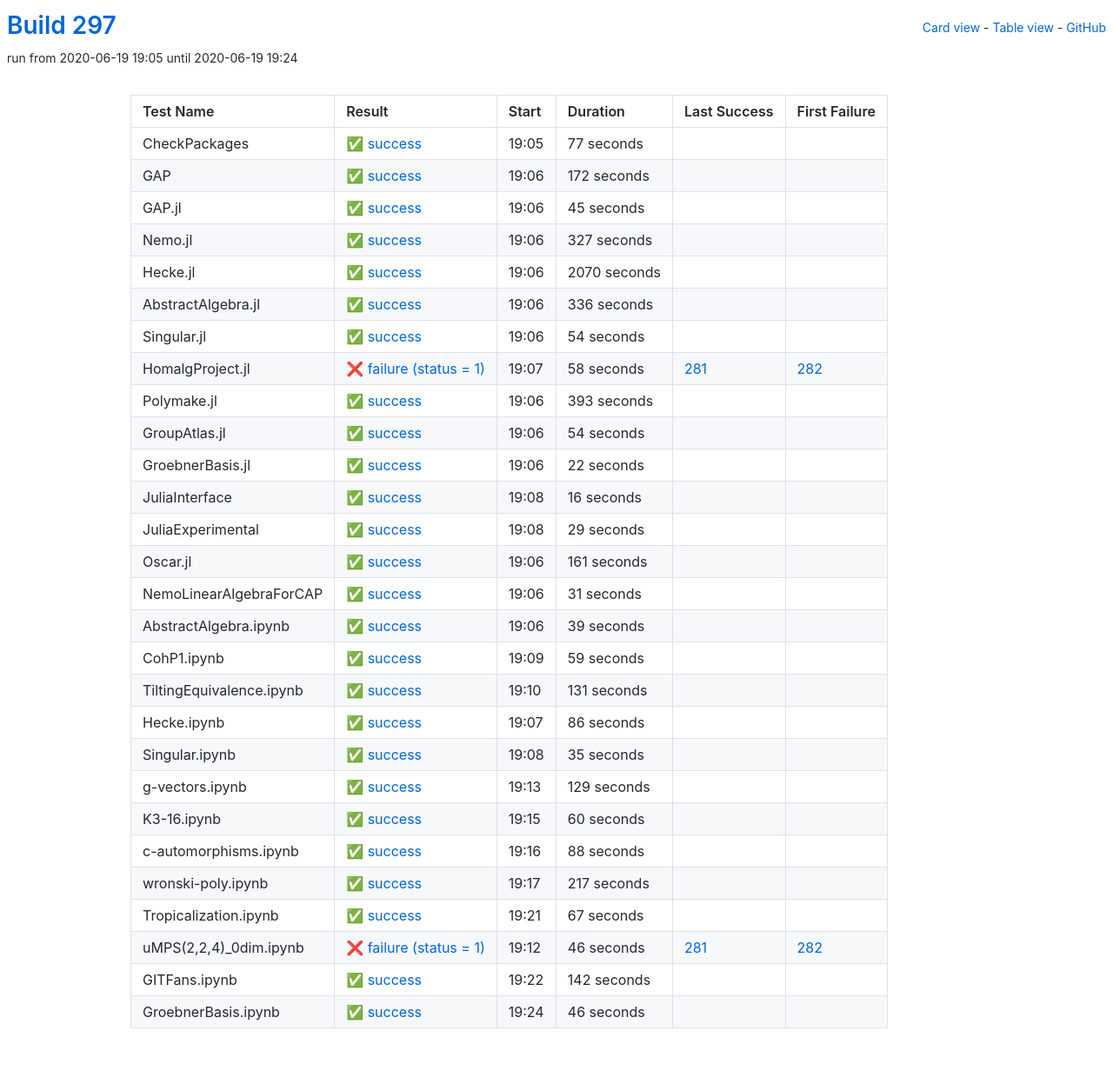
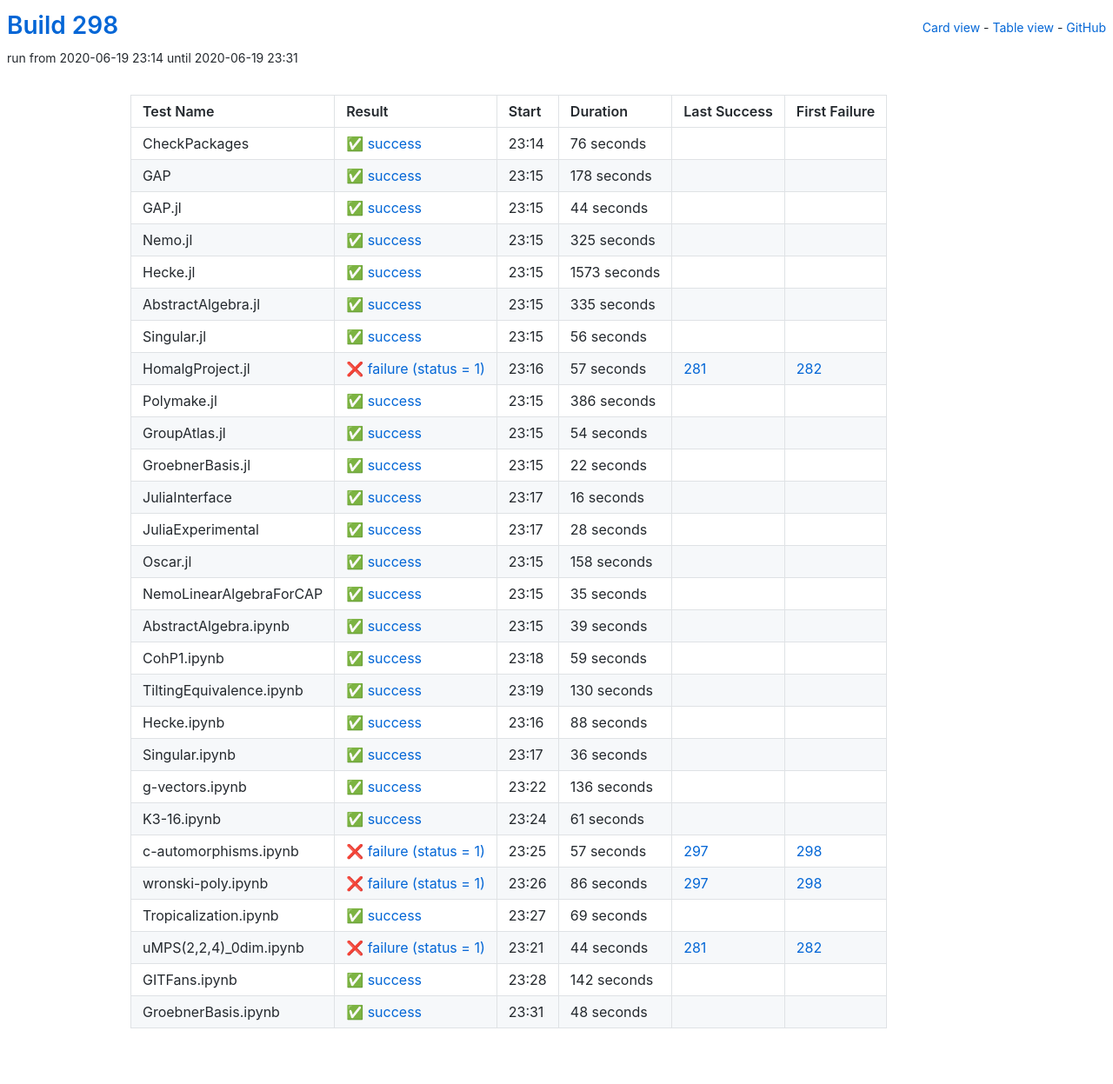
Before and after one commit to oscar-system/oscar-ci-status-stable, a Jekyll site: the page built from table.html, in a window 1280 px wide. Shown: the whole page at 87% size. Built offline with Jekyll 4.4.1, drawn with Linux system fonts in a browser that asks for light colours.

Commit message:
Build #298

```diff
--- a/_data/ci.yml
+++ b/_data/ci.yml
@@ -1,6 +1,6 @@
 ---
-build: 297
-build_url: https://oscarci.mathematik.uni-kl.de/job/oscar-stable/297/
+build: 298
+build_url: https://oscarci.mathematik.uni-kl.de/job/oscar-stable/298/
 job: oscar-stable
 organization: oscar-system
 repo: oscar-ci-status-stable
@@ -8,116 +8,116 @@ repourl: https://github.com/oscar-system/oscar-ci-status-stable
 tests:
 - name: CheckPackages
   id: checkpackages
-  log: https://oscarci.mathematik.uni-kl.de/job/oscar-stable/297/artifact/logs/build-297/CheckPackages.log
-  start: 2020-06-19 19:05
+  log: https://oscarci.mathematik.uni-kl.de/job/oscar-stable/298/artifact/logs/build-298/CheckPackages.log
+  start: 2020-06-19 23:14
   success: true
   exitcode: 0
   status: success
-  duration: 77
+  duration: 76
   last_success: false
   last_success_url:
   first_failure: false
   first_failure_url:
 - name: GAP
   id: gap
-  log: https://oscarci.mathematik.uni-kl.de/job/oscar-stable/297/artifact/logs/build-297/GAP.log
-  start: 2020-06-19 19:06
+  log: https://oscarci.mathematik.uni-kl.de/job/oscar-stable/298/artifact/logs/build-298/GAP.log
+  start: 2020-06-19 23:15
   success: true
   exitcode: 0
   status: success
-  duration: 172
+  duration: 178
   last_success: false
   last_success_url:
   first_failure: false
   first_failure_url:
 - name: GAP.jl
   id: gap-jl
-  log: https://oscarci.mathematik.uni-kl.de/job/oscar-stable/297/artifact/logs/build-297/GAP.jl.log
-  start: 2020-06-19 19:06
+  log: https://oscarci.mathematik.uni-kl.de/job/oscar-stable/298/artifact/logs/build-298/GAP.jl.log
+  start: 2020-06-19 23:15
   success: true
   exitcode: 0
   status: success
-  duration: 45
+  duration: 44
   last_success: false
   last_success_url:
   first_failure: false
   first_failure_url:
 - name: Nemo.jl
   id: nemo-jl
-  log: https://oscarci.mathematik.uni-kl.de/job/oscar-stable/297/artifact/logs/build-297/Nemo.jl.log
-  start: 2020-06-19 19:06
+  log: https://oscarci.mathematik.uni-kl.de/job/oscar-stable/298/artifact/logs/build-298/Nemo.jl.log
+  start: 2020-06-19 23:15
   success: true
   exitcode: 0
   status: success
-  duration: 327
+  duration: 325
   last_success: false
   last_success_url:
   first_failure: false
   first_failure_url:
 - name: Hecke.jl
   id: hecke-jl
-  log: https://oscarci.mathematik.uni-kl.de/job/oscar-stable/297/artifact/logs/build-297/Hecke.jl.log
-  start: 2020-06-19 19:06
+  log: https://oscarci.mathematik.uni-kl.de/job/oscar-stable/298/artifact/logs/build-298/Hecke.jl.log
+  start: 2020-06-19 23:15
   success: true
   exitcode: 0
   status: success
-  duration: 2070
+  duration: 1573
   last_success: false
   last_success_url:
   first_failure: false
   first_failure_url:
 - name: AbstractAlgebra.jl
   id: abstractalgebra-jl
-  log: https://oscarci.mathematik.uni-kl.de/job/oscar-stable/297/artifact/logs/build-297/AbstractAlgebra.jl.log
-  start: 2020-06-19 19:06
+  log: https://oscarci.mathematik.uni-kl.de/job/oscar-stable/298/artifact/logs/build-298/AbstractAlgebra.jl.log
+  start: 2020-06-19 23:15
   success: true
   exitcode: 0
   status: success
-  duration: 336
+  duration: 335
   last_success: false
   last_success_url:
   first_failure: false
   first_failure_url:
 - name: Singular.jl
   id: singular-jl
-  log: https://oscarci.mathematik.uni-kl.de/job/oscar-stable/297/artifact/logs/build-297/Singular.jl.log
-  start: 2020-06-19 19:06
+  log: https://oscarci.mathematik.uni-kl.de/job/oscar-stable/298/artifact/logs/build-298/Singular.jl.log
+  start: 2020-06-19 23:15
   success: true
   exitcode: 0
   status: success
-  duration: 54
+  duration: 56
   last_success: false
   last_success_url:
   first_failure: false
   first_failure_url:
 - name: HomalgProject.jl
   id: homalgproject-jl
-  log: https://oscarci.mathematik.uni-kl.de/job/oscar-stable/297/artifact/logs/build-297/HomalgProject.jl.log
-  start: 2020-06-19 19:07
+  log: https://oscarci.mathematik.uni-kl.de/job/oscar-stable/298/artifact/logs/build-298/HomalgProject.jl.log
+  start: 2020-06-19 23:16
   success: false
   exitcode: 1
   status: failure
-  duration: 58
+  duration: 57
   last_success: 281
   last_success_url: https://oscarci.mathematik.uni-kl.de/job/oscar-stable/281/
   first_failure: 282
   first_failure_url: https://oscarci.mathematik.uni-kl.de/job/oscar-stable/282/
 - name: Polymake.jl
   id: polymake-jl
-  log: https://oscarci.mathematik.uni-kl.de/job/oscar-stable/297/artifact/logs/build-297/Polymake.jl.log
-  start: 2020-06-19 19:06
+  log: https://oscarci.mathematik.uni-kl.de/job/oscar-stable/298/artifact/logs/build-298/Polymake.jl.log
+  start: 2020-06-19 23:15
   success: true
   exitcode: 0
   status: success
-  duration: 393
+  duration: 386
   last_success: false
   last_success_url:
   first_failure: false
   first_failure_url:
 - name: GroupAtlas.jl
   id: groupatlas-jl
-  log: https://oscarci.mathematik.uni-kl.de/job/oscar-stable/297/artifact/logs/build-297/GroupAtlas.jl.log
-  start: 2020-06-19 19:06
+  log: https://oscarci.mathematik.uni-kl.de/job/oscar-stable/298/artifact/logs/build-298/GroupAtlas.jl.log
+  start: 2020-06-19 23:15
   success: true
   exitcode: 0
   status: success
@@ -128,8 +128,8 @@ tests:
   first_failure_url:
 - name: GroebnerBasis.jl
   id: groebnerbasis-jl
-  log: https://oscarci.mathematik.uni-kl.de/job/oscar-stable/297/artifact/logs/build-297/GroebnerBasis.jl.log
-  start: 2020-06-19 19:06
+  log: https://oscarci.mathematik.uni-kl.de/job/oscar-stable/298/artifact/logs/build-298/GroebnerBasis.jl.log
+  start: 2020-06-19 23:15
   success: true
   exitcode: 0
   status: success
@@ -140,8 +140,8 @@ tests:
   first_failure_url:
 - name: JuliaInterface
   id: juliainterface
-  log: https://oscarci.mathematik.uni-kl.de/job/oscar-stable/297/artifact/logs/build-297/JuliaInterface.log
-  start: 2020-06-19 19:08
+  log: https://oscarci.mathematik.uni-kl.de/job/oscar-stable/298/artifact/logs/build-298/JuliaInterface.log
+  start: 2020-06-19 23:17
   success: true
   exitcode: 0
   status: success
@@ -152,44 +152,44 @@ tests:
   first_failure_url:
 - name: JuliaExperimental
   id: juliaexperimental
-  log: https://oscarci.mathematik.uni-kl.de/job/oscar-stable/297/artifact/logs/build-297/JuliaExperimental.log
-  start: 2020-06-19 19:08
+  log: https://oscarci.mathematik.uni-kl.de/job/oscar-stable/298/artifact/logs/build-298/JuliaExperimental.log
+  start: 2020-06-19 23:17
   success: true
   exitcode: 0
   status: success
-  duration: 29
+  duration: 28
   last_success: false
   last_success_url:
   first_failure: false
   first_failure_url:
 - name: Oscar.jl
   id: oscar-jl
-  log: https://oscarci.mathematik.uni-kl.de/job/oscar-stable/297/artifact/logs/build-297/Oscar.jl.log
-  start: 2020-06-19 19:06
+  log: https://oscarci.mathematik.uni-kl.de/job/oscar-stable/298/artifact/logs/build-298/Oscar.jl.log
+  start: 2020-06-19 23:15
   success: true
   exitcode: 0
   status: success
-  duration: 161
+  duration: 158
   last_success: false
   last_success_url:
   first_failure: false
   first_failure_url:
 - name: NemoLinearAlgebraForCAP
   id: nemolinearalgebraforcap
-  log: https://oscarci.mathematik.uni-kl.de/job/oscar-stable/297/artifact/logs/build-297/NemoLinearAlgebraForCAP.log
-  start: 2020-06-19 19:06
+  log: https://oscarci.mathematik.uni-kl.de/job/oscar-stable/298/artifact/logs/build-298/NemoLinearAlgebraForCAP.log
+  start: 2020-06-19 23:15
   success: true
   exitcode: 0
   status: success
-  duration: 31
+  duration: 35
   last_success: false
   last_success_url:
   first_failure: false
   first_failure_url:
 - name: AbstractAlgebra.ipynb
   id: abstractalgebra-ipynb
-  log: https://oscarci.mathematik.uni-kl.de/job/oscar-stable/297/artifact/logs/build-297/AbstractAlgebra.ipynb.log
-  start: 2020-06-19 19:06
+  log: https://oscarci.mathematik.uni-kl.de/job/oscar-stable/298/artifact/logs/build-298/AbstractAlgebra.ipynb.log
+  start: 2020-06-19 23:15
   success: true
   exitcode: 0
   status: success
@@ -200,8 +200,8 @@ tests:
   first_failure_url:
 - name: CohP1.ipynb
   id: cohp1-ipynb
-  log: https://oscarci.mathematik.uni-kl.de/job/oscar-stable/297/artifact/logs/build-297/CohP1.ipynb.log
-  start: 2020-06-19 19:09
+  log: https://oscarci.mathematik.uni-kl.de/job/oscar-stable/298/artifact/logs/build-298/CohP1.ipynb.log
+  start: 2020-06-19 23:18
   success: true
   exitcode: 0
   status: success
@@ -212,68 +212,20 @@ tests:
   first_failure_url:
 - name: TiltingEquivalence.ipynb
   id: tiltingequivalence-ipynb
-  log: https://oscarci.mathematik.uni-kl.de/job/oscar-stable/297/artifact/logs/build-297/TiltingEquivalence.ipynb.log
-  start: 2020-06-19 19:10
+  log: https://oscarci.mathematik.uni-kl.de/job/oscar-stable/298/artifact/logs/build-298/TiltingEquivalence.ipynb.log
+  start: 2020-06-19 23:19
   success: true
   exitcode: 0
   status: success
-  duration: 131
+  duration: 130
   last_success: false
   last_success_url:
   first_failure: false
   first_failure_url:
 - name: Hecke.ipynb
   id: hecke-ipynb
-  log: https://oscarci.mathematik.uni-kl.de/job/oscar-stable/297/artifact/logs/build-297/Hecke.ipynb.log
-  start: 2020-06-19 19:07
-  success: true
-  exitcode: 0
-  status: success
-  duration: 86
-  last_success: false
-  last_success_url:
-  first_failure: false
-  first_failure_url:
-- name: Singular.ipynb
-  id: singular-ipynb
-  log: https://oscarci.mathematik.uni-kl.de/job/oscar-stable/297/artifact/logs/build-297/Singular.ipynb.log
-  start: 2020-06-19 19:08
-  success: true
-  exitcode: 0
-  status: success
-  duration: 35
-  last_success: false
-  last_success_url:
-  first_failure: false
-  first_failure_url:
-- name: g-vectors.ipynb
-  id: g-vectors-ipynb
-  log: https://oscarci.mathematik.uni-kl.de/job/oscar-stable/297/artifact/logs/build-297/g-vectors.ipynb.log
-  start: 2020-06-19 19:13
-  success: true
-  exitcode: 0
-  status: success
-  duration: 129
-  last_success: false
-  last_success_url:
-  first_failure: false
-  first_failure_url:
-- name: K3-16.ipynb
-  id: k3-16-ipynb
-  log: https://oscarci.mathematik.uni-kl.de/job/oscar-stable/297/artifact/logs/build-297/K3-16.ipynb.log
-  start: 2020-06-19 19:15
-  success: true
-  exitcode: 0
-  status: success
-  duration: 60
-  last_success: false
-  last_success_url:
-  first_failure: false
-  first_failure_url:
-- name: c-automorphisms.ipynb
-  id: c-automorphisms-ipynb
-  log: https://oscarci.mathematik.uni-kl.de/job/oscar-stable/297/artifact/logs/build-297/c-automorphisms.ipynb.log
-  start: 2020-06-19 19:16
+  log: https://oscarci.mathematik.uni-kl.de/job/oscar-stable/298/artifact/logs/build-298/Hecke.ipynb.log
+  start: 2020-06-19 23:16
   success: true
   exitcode: 0
   status: success
@@ -282,46 +234,94 @@ tests:
   last_success_url:
   first_failure: false
   first_failure_url:
-- name: wronski-poly.ipynb
-  id: wronski-poly-ipynb
-  log: https://oscarci.mathematik.uni-kl.de/job/oscar-stable/297/artifact/logs/build-297/wronski-poly.ipynb.log
-  start: 2020-06-19 19:17
+- name: Singular.ipynb
+  id: singular-ipynb
+  log: https://oscarci.mathematik.uni-kl.de/job/oscar-stable/298/artifact/logs/build-298/Singular.ipynb.log
+  start: 2020-06-19 23:17
   success: true
   exitcode: 0
   status: success
-  duration: 217
+  duration: 36
   last_success: false
   last_success_url:
   first_failure: false
   first_failure_url:
-- name: Tropicalization.ipynb
-  id: tropicalization-ipynb
-  log: https://oscarci.mathematik.uni-kl.de/job/oscar-stable/297/artifact/logs/build-297/Tropicalization.ipynb.log
-  start: 2020-06-19 19:21
+- name: g-vectors.ipynb
+  id: g-vectors-ipynb
+  log: https://oscarci.mathematik.uni-kl.de/job/oscar-stable/298/artifact/logs/build-298/g-vectors.ipynb.log
+  start: 2020-06-19 23:22
   success: true
   exitcode: 0
   status: success
-  duration: 67
+  duration: 136
+  last_success: false
+  last_success_url:
+  first_failure: false
+  first_failure_url:
+- name: K3-16.ipynb
+  id: k3-16-ipynb
+  log: https://oscarci.mathematik.uni-kl.de/job/oscar-stable/298/artifact/logs/build-298/K3-16.ipynb.log
+  start: 2020-06-19 23:24
+  success: true
+  exitcode: 0
+  status: success
+  duration: 61
+  last_success: false
+  last_success_url:
+  first_failure: false
+  first_failure_url:
+- name: c-automorphisms.ipynb
+  id: c-automorphisms-ipynb
+  log: https://oscarci.mathematik.uni-kl.de/job/oscar-stable/298/artifact/logs/build-298/c-automorphisms.ipynb.log
+  start: 2020-06-19 23:25
+  success: false
+  exitcode: 1
+  status: failure
+  duration: 57
+  last_success: 297
+  last_success_url: https://oscarci.mathematik.uni-kl.de/job/oscar-stable/297/
+  first_failure: 298
+  first_failure_url: https://oscarci.mathematik.uni-kl.de/job/oscar-stable/298/
+- name: wronski-poly.ipynb
+  id: wronski-poly-ipynb
+  log: https://oscarci.mathematik.uni-kl.de/job/oscar-stable/298/artifact/logs/build-298/wronski-poly.ipynb.log
+  start: 2020-06-19 23:26
+  success: false
+  exitcode: 1
+  status: failure
+  duration: 86
+  last_success: 297
+  last_success_url: https://oscarci.mathematik.uni-kl.de/job/oscar-stable/297/
+  first_failure: 298
+  first_failure_url: https://oscarci.mathematik.uni-kl.de/job/oscar-stable/298/
+- name: Tropicalization.ipynb
+  id: tropicalization-ipynb
+  log: https://oscarci.mathematik.uni-kl.de/job/oscar-stable/298/artifact/logs/build-298/Tropicalization.ipynb.log
+  start: 2020-06-19 23:27
+  success: true
+  exitcode: 0
+  status: success
+  duration: 69
   last_success: false
   last_success_url:
   first_failure: false
   first_failure_url:
 - name: uMPS(2,2,4)_0dim.ipynb
   id: umps-2-2-4-0dim-ipynb
-  log: https://oscarci.mathematik.uni-kl.de/job/oscar-stable/297/artifact/logs/build-297/uMPS-2-2-4-_0dim.ipynb.log
-  start: 2020-06-19 19:12
+  log: https://oscarci.mathematik.uni-kl.de/job/oscar-stable/298/artifact/logs/build-298/uMPS-2-2-4-_0dim.ipynb.log
+  start: 2020-06-19 23:21
   success: false
   exitcode: 1
   status: failure
-  duration: 46
+  duration: 44
   last_success: 281
   last_success_url: https://oscarci.mathematik.uni-kl.de/job/oscar-stable/281/
   first_failure: 282
   first_failure_url: https://oscarci.mathematik.uni-kl.de/job/oscar-stable/282/
 - name: GITFans.ipynb
   id: gitfans-ipynb
-  log: https://oscarci.mathematik.uni-kl.de/job/oscar-stable/297/artifact/logs/build-297/GITFans.ipynb.log
-  start: 2020-06-19 19:22
+  log: https://oscarci.mathematik.uni-kl.de/job/oscar-stable/298/artifact/logs/build-298/GITFans.ipynb.log
+  start: 2020-06-19 23:28
   success: true
   exitcode: 0
   status: success
@@ -332,12 +332,12 @@ tests:
   first_failure_url:
 - name: GroebnerBasis.ipynb
   id: groebnerbasis-ipynb
-  log: https://oscarci.mathematik.uni-kl.de/job/oscar-stable/297/artifact/logs/build-297/GroebnerBasis.ipynb.log
-  start: 2020-06-19 19:24
+  log: https://oscarci.mathematik.uni-kl.de/job/oscar-stable/298/artifact/logs/build-298/GroebnerBasis.ipynb.log
+  start: 2020-06-19 23:31
   success: true
   exitcode: 0
   status: success
-  duration: 46
+  duration: 48
   last_success: false
   last_success_url:
   first_failure: false
```
Also changed, not shown: README.md.
